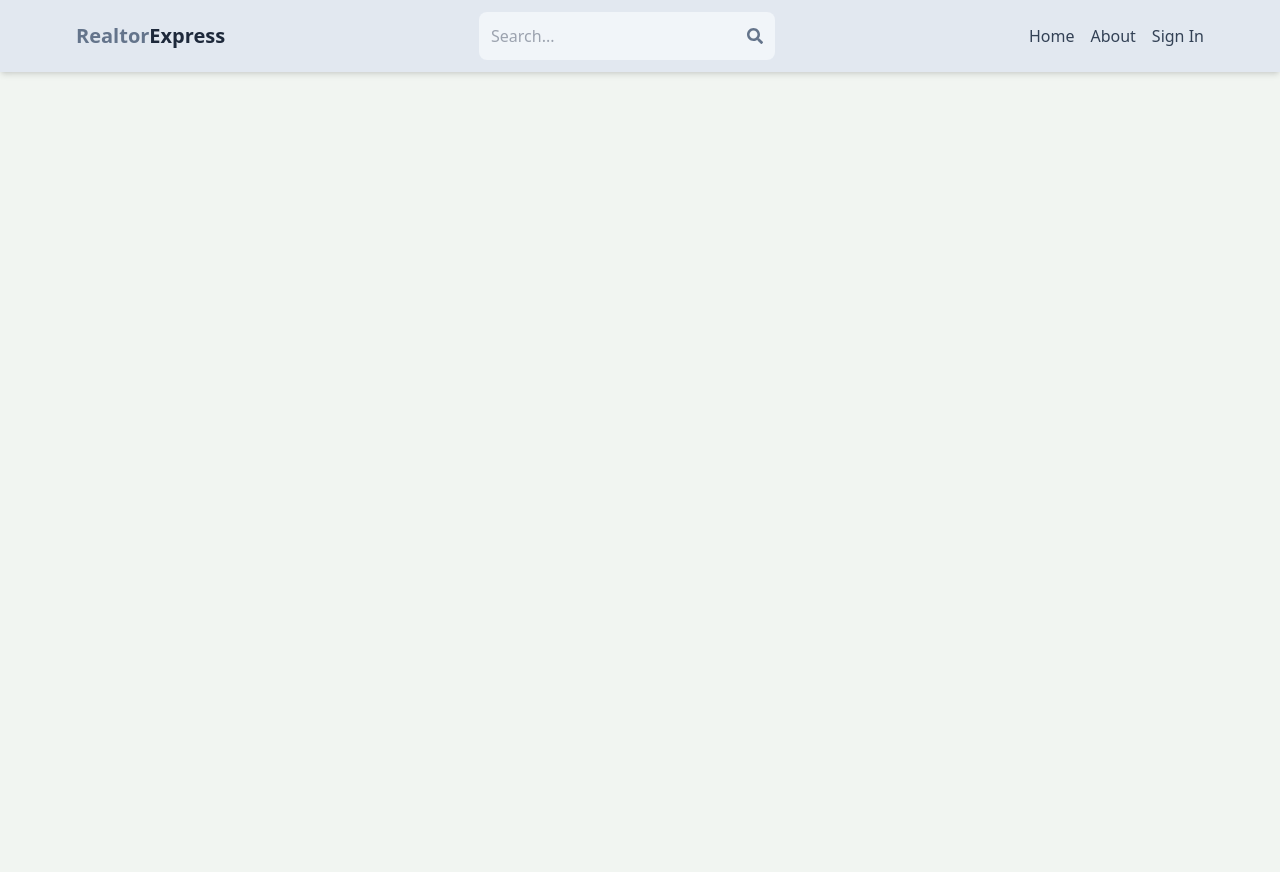
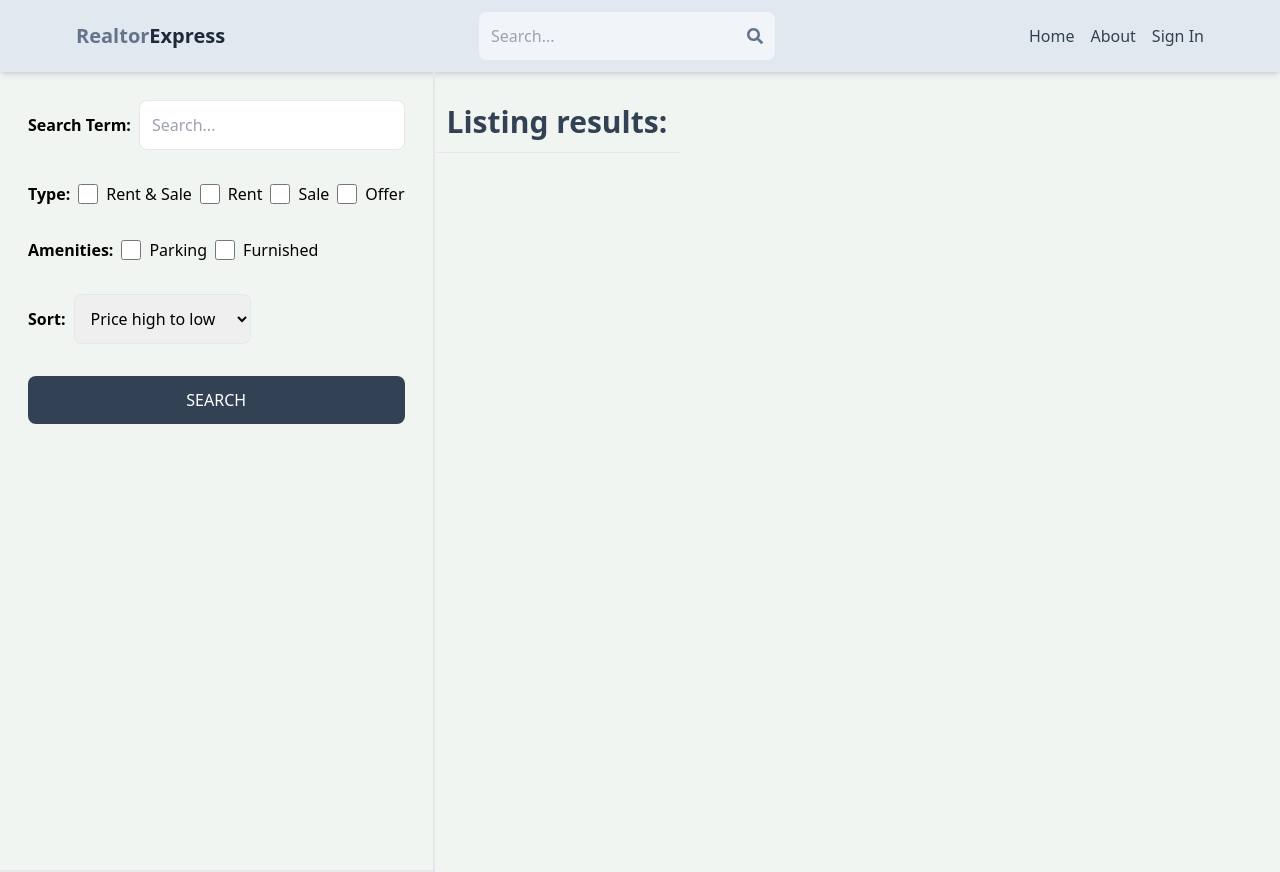
Before and after one commit to riishabhraj/real-estate-app, a React (Vite) app in the folder client/: page /search in a window 1280 px wide. Before the commit the page ends 800 px from the top, so only its background shows below. Built offline with nearby package versions, Linux system fonts and the light colour scheme; no server answers; the HTML template or start-up script is replaced by a standard one.

Commit message:
created search page UI

```diff
--- a/client/src/App.jsx
+++ b/client/src/App.jsx
@@ -9,6 +9,7 @@
 import CreateListing from "./pages/CreateListing";
 import UpdateListing from "./pages/UpdateListing";
 import ShowListing from "./pages/ShowListing";
+import Search from "./pages/Search";
 
 function App() {
   return (
@@ -25,6 +26,7 @@
           <Route path="/update-listing/:listingId" element={<UpdateListing />} />
         </Route>
         <Route path="/listing/:listingId" element={<ShowListing />} />
+        <Route path='/search' element={<Search/>} />
       </Routes>
     </BrowserRouter>
   );
--- /dev/null
+++ b/client/src/pages/Search.jsx
@@ -0,0 +1,72 @@
+import React from "react";
+
+const Search = () => {
+  return (
+    <main className="flex flex-col md:flex-row">
+      <div className="p-7 border-b-2 md:border-r-2 md:min-h-screen">
+        <form className="flex flex-col gap-8">
+          <div className="flex gap-2 items-center">
+            <label className="whitespace-nowrap font-semibold">
+              Search Term:
+            </label>
+            <input
+              className="p-3 rounded-lg border w-full"
+              type="text"
+              id="searchTerm"
+              placeholder="Search..."
+            />
+          </div>
+          <div className="flex gap-2 flex-wrap items-center">
+            <label className="font-semibold">Type:</label>
+            <div className="flex gap-2">
+              <input type="checkbox" id="all" className="w-5" />
+              <span>Rent & Sale</span>
+            </div>
+            <div className="flex gap-2">
+              <input type="checkbox" id="rent" className="w-5" />
+              <span>Rent</span>
+            </div>
+            <div className="flex gap-2">
+              <input type="checkbox" id="sale" className="w-5" />
+              <span>Sale</span>
+            </div>
+            <div className="flex gap-2">
+              <input type="checkbox" id="offer" className="w-5" />
+              <span>Offer</span>
+            </div>
+          </div>
+          <div className="flex gap-2 flex-wrap items-center">
+            <label className="font-semibold">Amenities:</label>
+            <div className="flex gap-2">
+              <input type="checkbox" id="parking" className="w-5" />
+              <span>Parking</span>
+            </div>
+            <div className="flex gap-2">
+              <input type="checkbox" id="furnished" className="w-5" />
+              <span>Furnished</span>
+            </div>
+          </div>
+          <div className="flex items-center gap-2">
+            <label className="font-semibold">Sort:</label>
+            <select id="sort_order" className="border rounded-lg p-3">
+              <option>Price high to low</option>
+              <option>Price low to hight</option>
+              <option>Latest</option>
+              <option>Oldest</option>
+            </select>
+          </div>
+          <button className="bg-slate-700 text-white p-3 rounded-lg uppercase hover:opacity-95">
+            Search
+          </button>
+        </form>
+      </div>
+      <div className="">
+        <h1 className="text-3xl font-semibold border-b p-3 text-slate-700 mt-5">
+          Listing results:
+        </h1>
+      </div>
+    </main>
+  );
+};
+
+export default Search;
```
